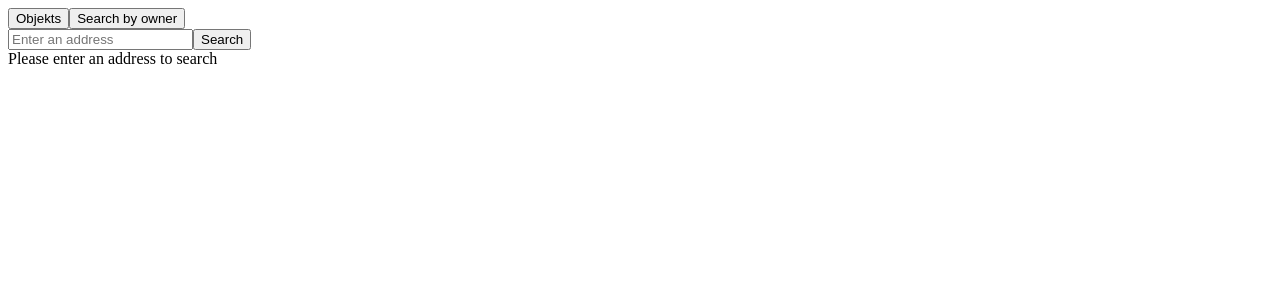
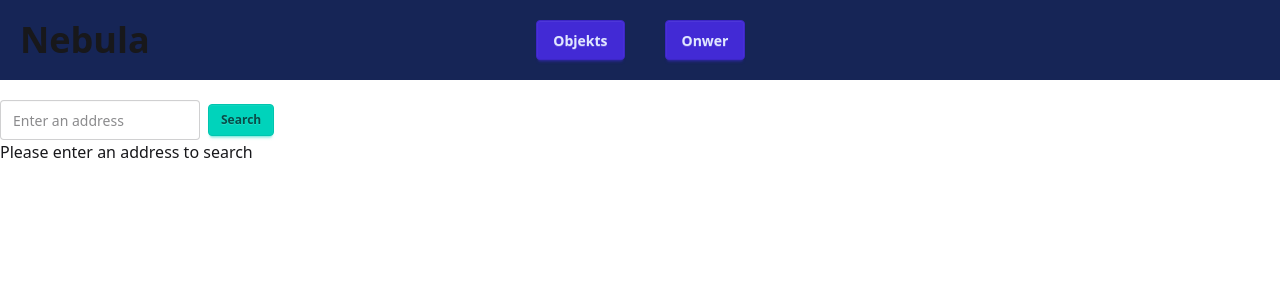
Before and after one commit to zahmy/Nebula, a React (Vite) app in the folder nebula/: page /by-owner in a window 1280 px wide. Shown: the top 300 px of the page. Built offline with nearby package versions, Linux system fonts and the light colour scheme.

Commit message:
UI imrovements

```diff
--- a/nebula/src/App.tsx
+++ b/nebula/src/App.tsx
@@ -5,13 +5,17 @@ import ObjektsByOwner from './ObjektsByOwner';
 function App() {
   return (
     <div>
-      <nav>
-        <Link to="/">
-          <button>Objekts</button>
-        </Link>
-        <Link to="/by-owner">
-          <button>Search by owner</button>
-        </Link>
+      <nav className='flex justify-between items-center bg-blue-950 p-5'>
+        <h1 className="text-4xl font-bold">Nebula</h1>
+        <div className="flex space-x-10">
+          <Link to="/">
+            <button className="btn btn-primary">Objekts</button>
+          </Link>
+          <Link to="/by-owner">
+            <button className="btn btn-primary">Onwer</button>
+          </Link>
+        </div>
+        <div className="w-32" />
       </nav>
 
       <Routes>
--- a/nebula/src/Objekts.tsx
+++ b/nebula/src/Objekts.tsx
@@ -29,32 +29,37 @@ function Objekts() {
 
   const loadingOrError = loading ? 'Loading...' : error ? `Error: ${error}` : '';
 
-  const handleSeasonChange = (e: React.ChangeEvent<HTMLSelectElement>) => {
-    setSelectedSeason(e.target.value);
+  const handleDropdownSelect = (season: string) => {
+    setSelectedSeason(season);
   };
 
   const showObjekts = objekts.map((obj, index) => (
-    <li key={index}>
-      {obj.season} {obj.member} {obj.collection_no} {obj.class_}
-      <br />
-      <img src={obj.front_image} alt='front_image' width="100" loading="lazy"/>
-    </li>
+    <div className="m-2 min-w-[150px] text-center" key={index}>
+      <div className="mb-2">
+        {obj.season} {obj.member} {obj.collection_no} {obj.class_}
+      </div>
+      <img src={obj.front_image} alt='front_image' className="w-full max-w-[220px] mx-auto" loading="lazy"/>
+    </div>
   ));
 
   return (
     <div>
+      <div>
+      </div>
       {loadingOrError}
-      <select value={selectedSeason} onChange={handleSeasonChange}>
-        <option value="">Season</option>
-        <option value="Atom01">A</option>
-        <option value="Binary01">B</option>
-        <option value="Cream01">C</option>
-        <option value="Divine01">D</option>
-        <option value="Ever01">E</option>
-      </select>
-      <ul>
+      <div className="dropdown dropdown-start">
+        <div tabIndex={0} role="button" className="btn m-2 bg-gray-700 rounded-box outline -outline-offset-1 outline-blue-100/50">{selectedSeason || 'Season'}</div>
+        <ul tabIndex={0} className="dropdown-content menu bg-base-100 rounded-box z-1 w-52 p-2 shadow-sm">
+          <li><a onClick={() => handleDropdownSelect('Atom01')}>Atom01</a></li>
+          <li><a onClick={() => handleDropdownSelect('Binary01')}>Binary01</a></li>
+          <li><a onClick={() => handleDropdownSelect('Cream01')}>Cream01</a></li>
+          <li><a onClick={() => handleDropdownSelect('Divine01')}>Divine01</a></li>
+          <li><a onClick={() => handleDropdownSelect('Ever01')}>Ever01</a></li>
+        </ul>
+      </div>
+      <div className="grid grid-cols-1 sm:grid-cols-2 md:grid-cols-3 lg:grid-cols-5 gap-4">
         {showObjekts}
-      </ul>
+      </div>
     </div>
   );
 }
--- a/nebula/src/ObjektsByOwner.tsx
+++ b/nebula/src/ObjektsByOwner.tsx
@@ -1,5 +1,5 @@
 import { useState } from 'react';
-import { fetchObjekts } from './api';
+import { fetchObjekts } from './api_owner';
 
 interface ObjektByOwner {
   season: string;
@@ -37,11 +37,12 @@ function ObjektsByOwner() {
   };
 
   const showObjektsByOwner = objekts.map((obj, index) => (
-    <li key={index}>
-      {obj.season} {obj.member} {obj.class_} {obj.collection_no} {obj.serial} {obj.received_at}
-      <br />
-      <img src={obj.front_image} alt="front_image" width="100" />
-    </li>
+    <div className="m-2 min-w-[150px] text-center" key={index}>
+      <div className="mb-2">
+        {obj.season} {obj.member} {obj.class_} {obj.collection_no} {obj.serial} {obj.received_at}
+      </div>
+      <img src={obj.front_image} alt="front_image" className="w-full max-w-[220px] mx-auto" loading="lazy"/>
+    </div>
   ))
 
   const loadingOrError = loading ? 'Loading...' : error ? `Error: ${error}` : '';
@@ -53,21 +54,22 @@ function ObjektsByOwner() {
         <input
           type="text"
           value={address}
+          className="input w-50 mr-2 mt-5"
           onChange={(e) => setAddress(e.target.value.toLowerCase())}
           placeholder="Enter an address"
         />
         <button
           onClick={handleFetchObjekts}
           disabled={loading}
+          className="btn btn-accent btn-sm mr-5 mt-5"
         >{loading ? 'Loading...' : 'Search'}</button>
       </div>
 
       {loadingOrError}
       {remind}
-
-      <ul>
+      <div className="grid grid-cols-1 sm:grid-cols-2 md:grid-cols-3 lg:grid-cols-5 gap-4">
         {showObjektsByOwner}
-      </ul>
+      </div>
     </div>
   );
 }
--- a/nebula/src/api.tsx
+++ b/nebula/src/api_owner.tsx
@@ -13,7 +13,7 @@ export interface ObjektByOwner {
 
 export async function fetchObjekts(ownerAddress: string): Promise<ObjektByOwner[]> {
   const requestBody = {
-    sql: "SELECT c.season, c.member, c.class, c.collection_no, o.received_at, o.serial, c.front_image FROM objekt o JOIN collection c ON o.collection_id = c.id WHERE c.artist = 'tripleS' AND o.owner = $1",
+    sql: "SELECT c.season, c.member, c.class, c.collection_no, o.serial, o.received_at, c.front_image FROM objekt o JOIN collection c ON o.collection_id = c.id WHERE c.artist = 'tripleS' AND o.owner = $1",
     params: [ownerAddress],
     method: 'all',
   };
--- a/nebula/src/index.css
+++ b/nebula/src/index.css
@@ -0,0 +1,2 @@
+@import "tailwindcss";
+@plugin "daisyui";
--- a/nebula/src/main.tsx
+++ b/nebula/src/main.tsx
@@ -2,6 +2,7 @@ import { StrictMode } from 'react'
 import { createRoot } from 'react-dom/client'
 import { BrowserRouter } from "react-router";
 import App from './App.tsx'
+import './index.css'
 
 createRoot(document.getElementById('root')!).render(
   <StrictMode>
```
